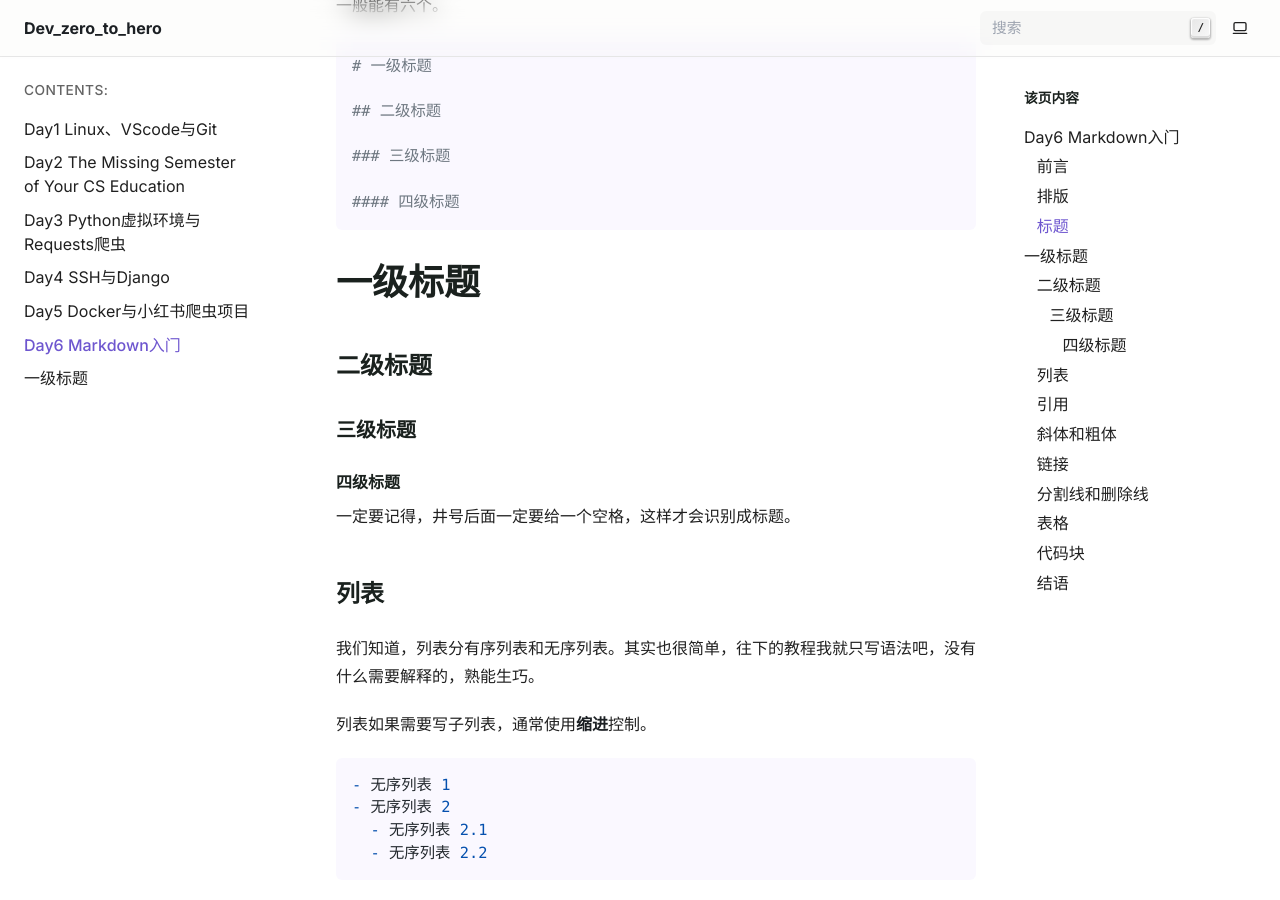
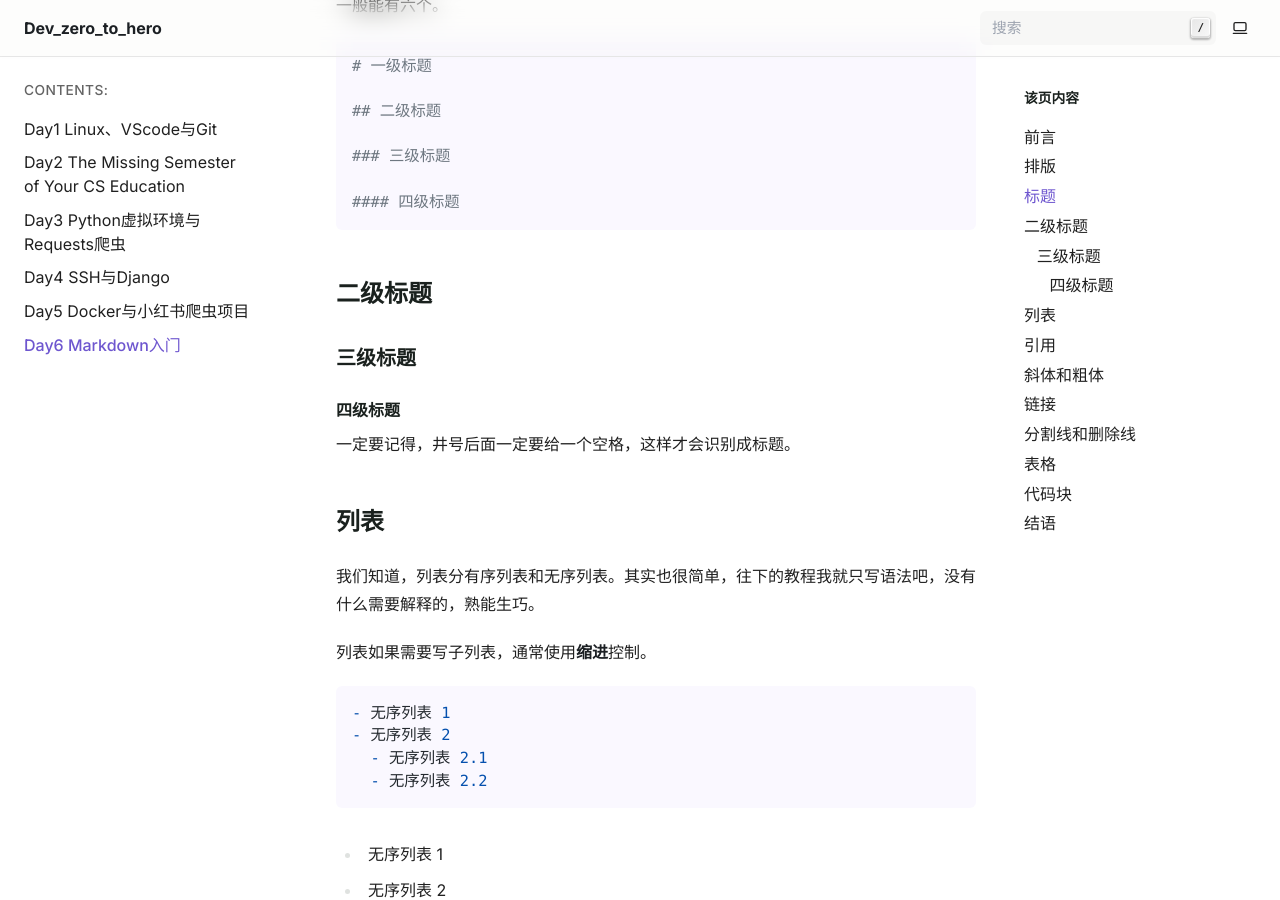
Before and after one commit to EZEORG/dev_zero_to_hero, a Sphinx documentation site: the page built from source/notes/2024-summer-day6.md, in a window 1280 px wide and 900 px high, scrolled down 1555 px. Built offline with Sphinx 7.4.7, drawn with Linux system fonts in a browser that asks for light colours; nearby versions of some CDN libraries.

Commit message:
feat:update day6

````diff
--- a/source/notes/2024-summer-day6.md
+++ b/source/notes/2024-summer-day6.md
@@ -54,8 +54,6 @@ Man！What can I say？Mamba Out！
 
 #### 四级标题
 ```
-
-# 一级标题
 
 ## 二级标题
 
````
